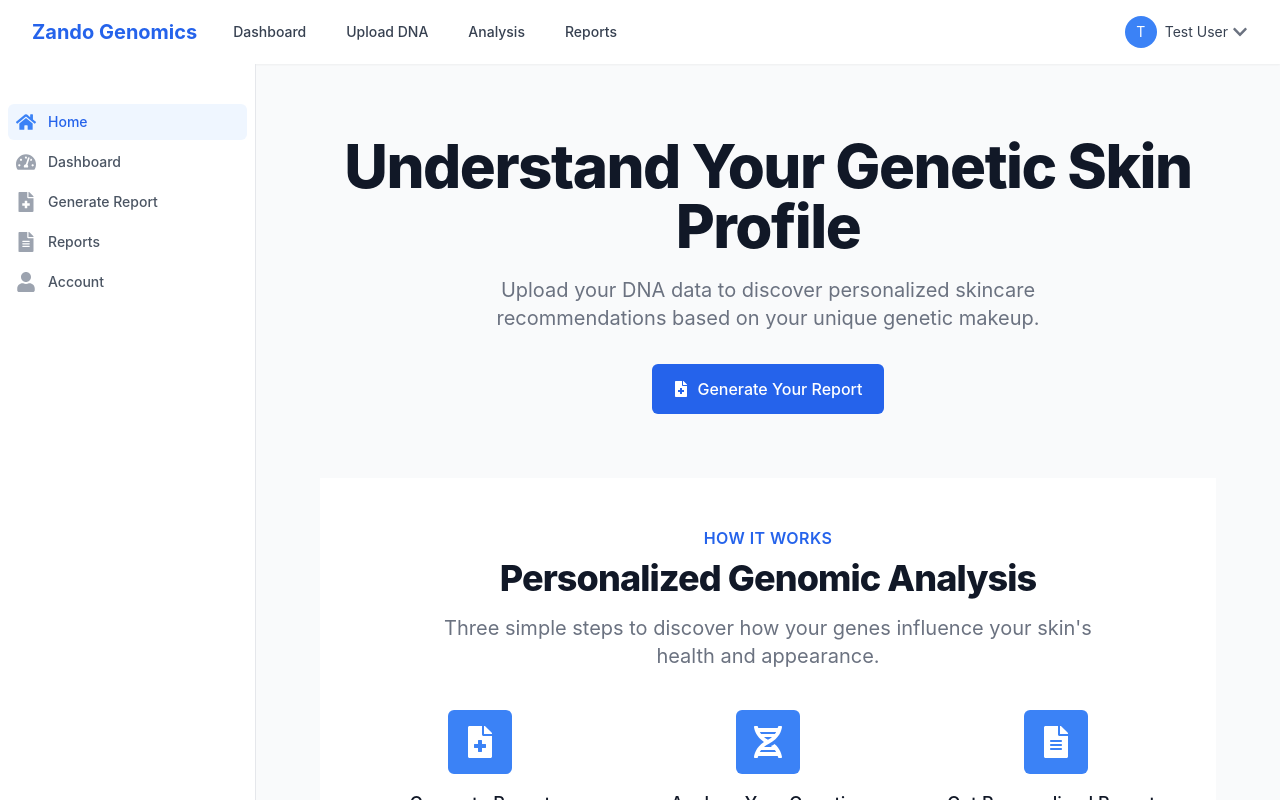
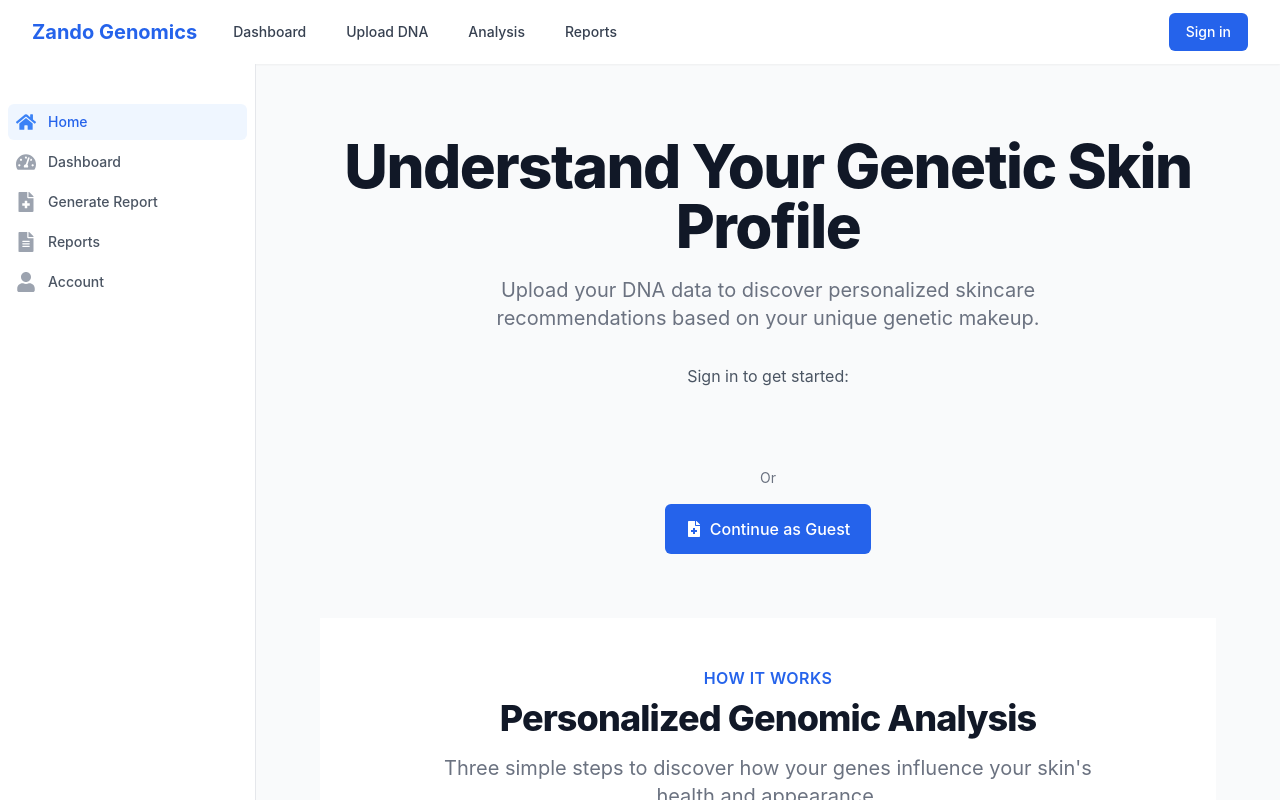
Before and after one commit to cntx-gnewton/zando, a React (Create React App) app in the folder zando/frontend/: page / in a window 1280 px wide. Shown: the top 800 px of the page. Built offline with nearby package versions, Linux system fonts and the light colour scheme; no server answers.

Commit message:
claude did a rudimentary login. time to make it better

```diff
--- a/zando/frontend/src/components/layout/Header.tsx
+++ b/zando/frontend/src/components/layout/Header.tsx
@@ -1,14 +1,25 @@
-import React, { useState } from 'react';
-import { Link } from 'react-router-dom';
+import React, { useState, useEffect } from 'react';
+import { Link, useNavigate } from 'react-router-dom';
 import { FaUser, FaSignOutAlt, FaChevronDown, FaBars } from 'react-icons/fa';
 
 const Header: React.FC = () => {
   const [dropdownOpen, setDropdownOpen] = useState(false);
   const [mobileMenuOpen, setMobileMenuOpen] = useState(false);
+  const [isLoggedIn, setIsLoggedIn] = useState(false);
+  const [userName, setUserName] = useState('User');
+  const navigate = useNavigate();
 
-  // This would normally come from an auth context
-  const isLoggedIn = true;
-  const userName = 'Test User';
+  useEffect(() => {
+    // Check if user is logged in via Google
+    const token = localStorage.getItem('google_token');
+    if (token) {
+      setIsLoggedIn(true);
+
+      // In a real app, you would decode the JWT token or make an API call
+      // to get the user's name. For now, we'll use a placeholder.
+      setUserName('Google User');
+    }
+  }, []);
 
   return (
     <header className="bg-white shadow-sm">
@@ -73,7 +84,11 @@ const Header: React.FC = () => {
                         className="w-full text-left block px-4 py-2 text-sm text-gray-700 hover:bg-gray-100 flex items-center"
                         onClick={() => {
                           // Handle logout
+                          localStorage.removeItem('google_token');
+                          setIsLoggedIn(false);
+                          setUserName('User');
                           setDropdownOpen(false);
+                          navigate('/');
                         }}
                       >
                         <FaSignOutAlt className="mr-2" />
@@ -83,7 +98,7 @@ const Header: React.FC = () => {
                   )}
                 </div>
               ) : (
-                <Link to="/login" className="ml-3 inline-flex items-center px-4 py-2 border border-transparent text-sm font-medium rounded-md text-white bg-blue-600 hover:bg-blue-700">
+                <Link to="/" className="ml-3 inline-flex items-center px-4 py-2 border border-transparent text-sm font-medium rounded-md text-white bg-blue-600 hover:bg-blue-700">
                   Sign in
                 </Link>
               )}
@@ -161,7 +176,11 @@ const Header: React.FC = () => {
                   className="w-full text-left block px-4 py-2 text-base font-medium text-gray-500 hover:text-gray-800 hover:bg-gray-100"
                   onClick={() => {
                     // Handle logout
+                    localStorage.removeItem('google_token');
+                    setIsLoggedIn(false);
+                    setUserName('User');
                     setMobileMenuOpen(false);
+                    navigate('/');
                   }}
                 >
                   Sign out
@@ -172,7 +191,7 @@ const Header: React.FC = () => {
             <div className="pt-4 pb-3 border-t border-gray-200">
               <div className="px-4">
                 <Link
-                  to="/login"
+                  to="/"
                   className="block text-center w-full px-4 py-2 border border-transparent text-base font-medium rounded-md text-white bg-blue-600 hover:bg-blue-700"
                   onClick={() => setMobileMenuOpen(false)}
                 >
--- a/zando/frontend/src/components/shared/index.ts
+++ b/zando/frontend/src/components/shared/index.ts
@@ -1 +1,2 @@
 export { default as Notifications } from './Notifications';
+export { default as GoogleLoginComponent } from './GoogleLogin';
--- a/zando/frontend/src/pages/Home.tsx
+++ b/zando/frontend/src/pages/Home.tsx
@@ -1,9 +1,28 @@
-import React from 'react';
-import { Link } from 'react-router-dom';
-import { FaFileMedical, FaDna, FaFileAlt } from 'react-icons/fa';
+import React, { useEffect, useState } from 'react';
+import { Link, useNavigate } from 'react-router-dom';
+import { FaFileMedical, FaDna, FaFileAlt, FaUser } from 'react-icons/fa';
 import { GoogleLogin } from "@react-oauth/google";
 
 const HomePage: React.FC = () => {
+  const [isLoggedIn, setIsLoggedIn] = useState(false);
+  const navigate = useNavigate();
+
+  useEffect(() => {
+    // Check if user is already logged in
+    const token = localStorage.getItem('google_token');
+    if (token) {
+      setIsLoggedIn(true);
+    }
+  }, []);
+
+  const handleLoginSuccess = (credentialResponse: any) => {
+    console.log('Google login successful:', credentialResponse);
+
+    // Store the token in localStorage
+    localStorage.setItem('google_token', credentialResponse.credential);
+    setIsLoggedIn(true);
+  };
+
   return (
     <div className="py-10">
       <div className="max-w-7xl mx-auto px-4 sm:px-6 lg:px-8">
@@ -15,7 +34,8 @@ const HomePage: React.FC = () => {
           <p className="mt-5 max-w-xl mx-auto text-xl text-gray-500">
             Upload your DNA data to discover personalized skincare recommendations based on your unique genetic makeup.
           </p>
-          <div className="mt-8 flex justify-center">
+          <div className="mt-8 flex flex-col items-center justify-center space-y-4">
+            {isLoggedIn ? (
               <Link
                 to="/report"
                 className="inline-flex items-center justify-center px-5 py-3 border border-transparent text-base font-medium rounded-md text-white bg-blue-600 hover:bg-blue-700"
@@ -23,6 +43,31 @@ const HomePage: React.FC = () => {
                 <FaFileMedical className="mr-2" />
                 Generate Your Report
               </Link>
+            ) : (
+              <div className="space-y-4">
+                <div className="text-center mb-2">
+                  <p className="text-gray-600 mb-4">Sign in to get started:</p>
+                  <div className="flex justify-center">
+                    <GoogleLogin
+                      onSuccess={handleLoginSuccess}
+                      onError={() => console.log('Login Failed')}
+                      useOneTap
+                      theme="outline"
+                      text="continue_with"
+                      shape="rectangular"
+                    />
+                  </div>
+                </div>
+                <p className="text-sm text-gray-500 pt-2">Or</p>
+                <Link
+                  to="/report"
+                  className="inline-flex items-center justify-center px-5 py-3 border border-transparent text-base font-medium rounded-md text-white bg-blue-600 hover:bg-blue-700"
+                >
+                  <FaFileMedical className="mr-2" />
+                  Continue as Guest
+                </Link>
+              </div>
+            )}
           </div>
         </div>
 
```
Lines whose indentation alone changed are shown as unchanged.
